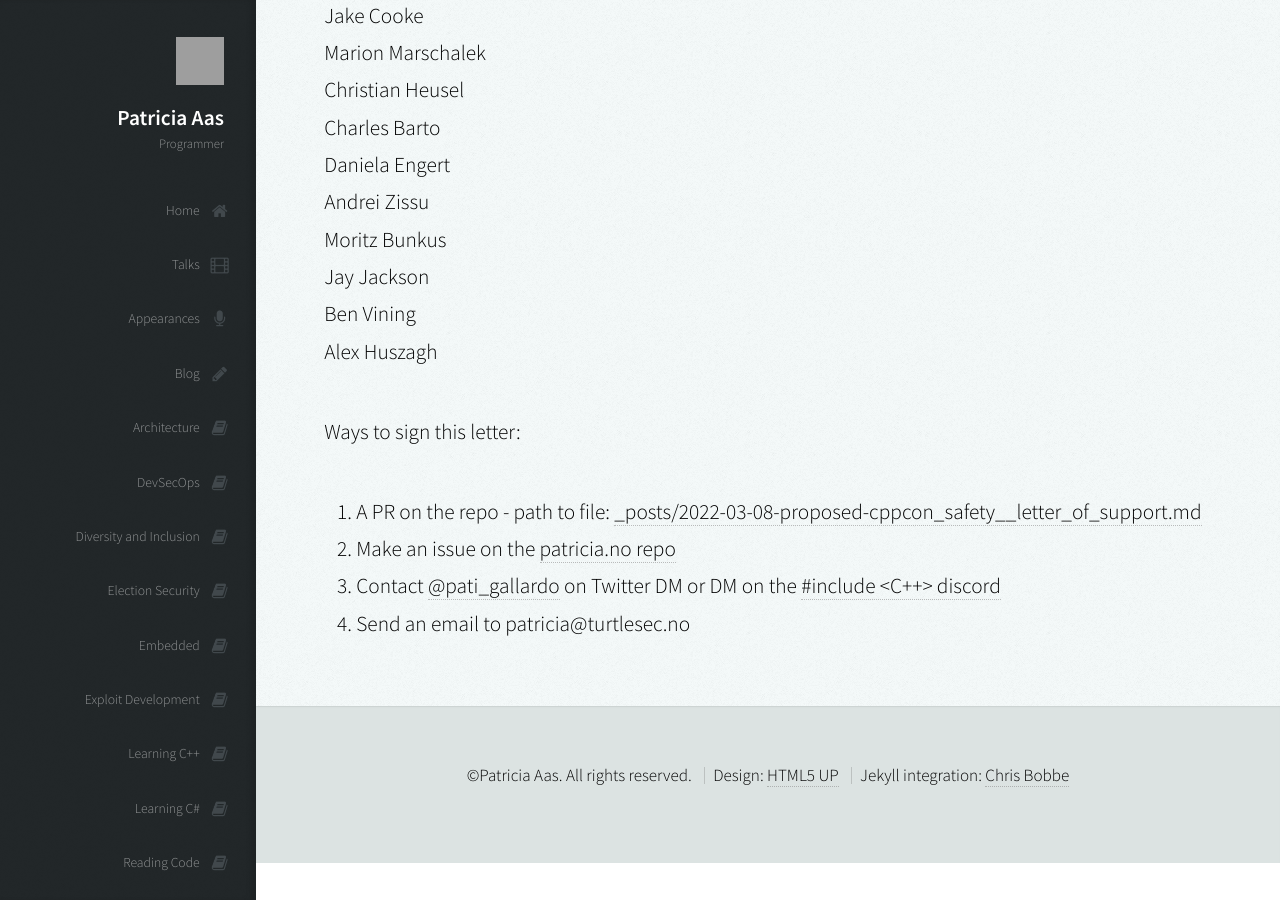
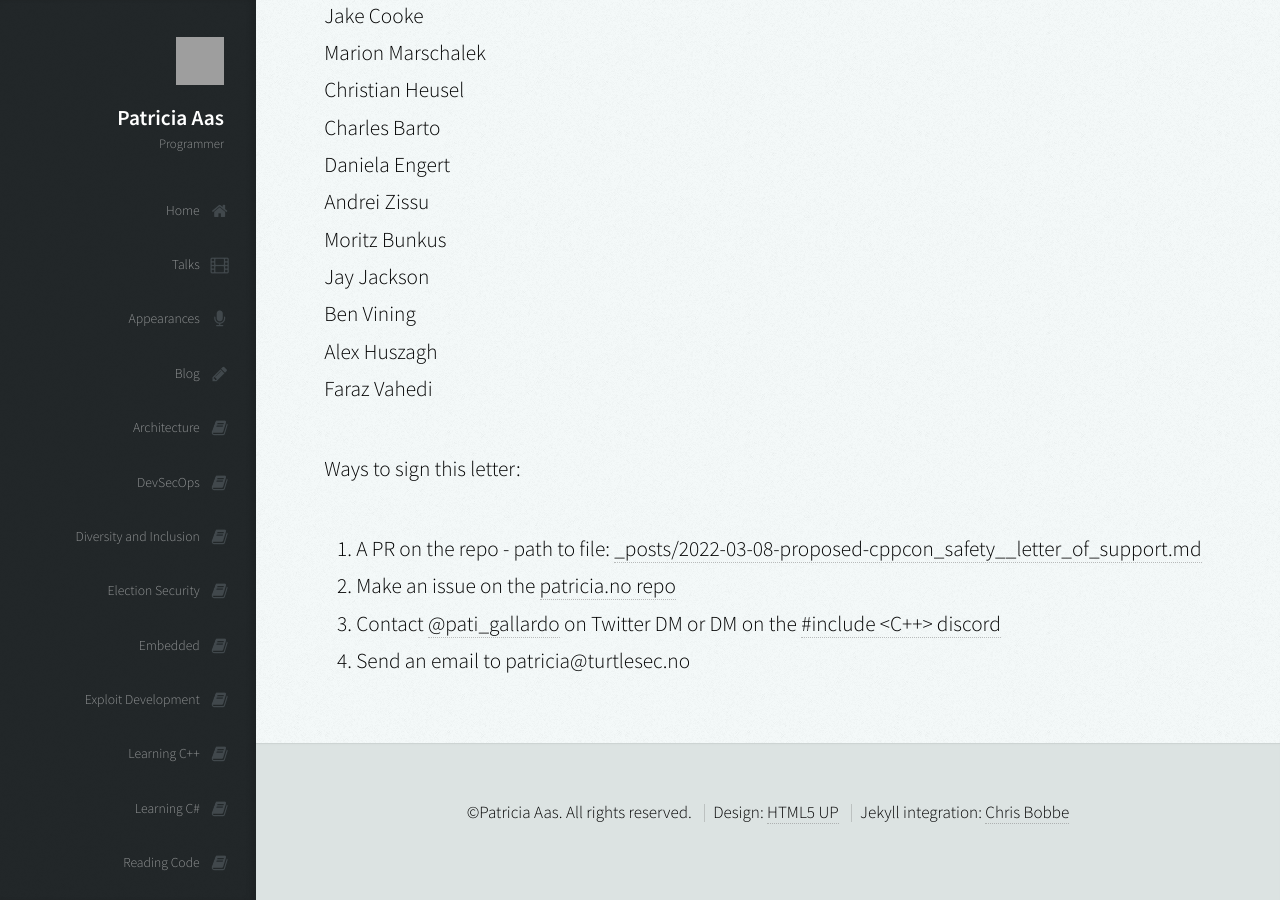
Before and after one commit to patricia-gallardo/patricia-gallardo.github.io, a Jekyll site: the page built from _posts/2022-03-08-proposed-cppcon_safety__letter_of_support.md, in a window 1280 px wide and 900 px high, scrolled down 7053 px. Built offline with Jekyll 4.4.1, drawn with Linux system fonts in a browser that asks for light colours; nearby versions of some CDN libraries; grey boxes are pictures that could not be loaded.

Commit message:
Sign the Proposed CppCon Safety Letter of Support

```diff
--- a/_posts/2022-03-08-proposed-cppcon_safety__letter_of_support.md
+++ b/_posts/2022-03-08-proposed-cppcon_safety__letter_of_support.md
@@ -197,6 +197,7 @@ Moritz Bunkus<br>
 Jay Jackson <br>
 Ben Vining <br>
 Alex Huszagh <br>
+Faraz Vahedi <br>
 
 
 Ways to sign this letter:
```
